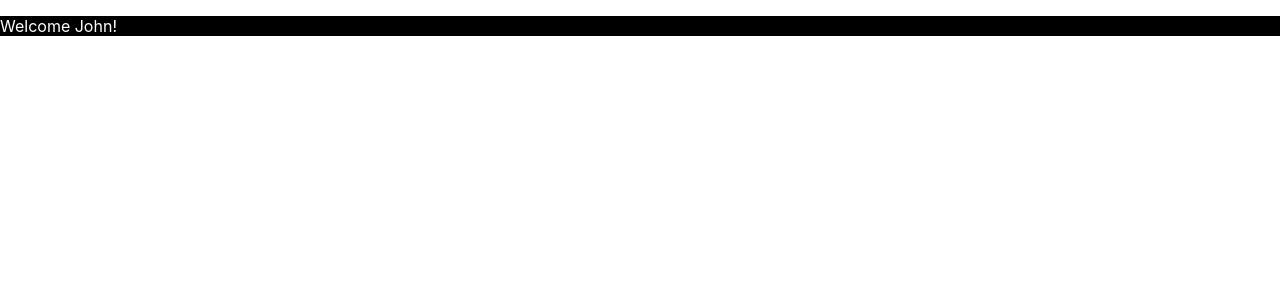
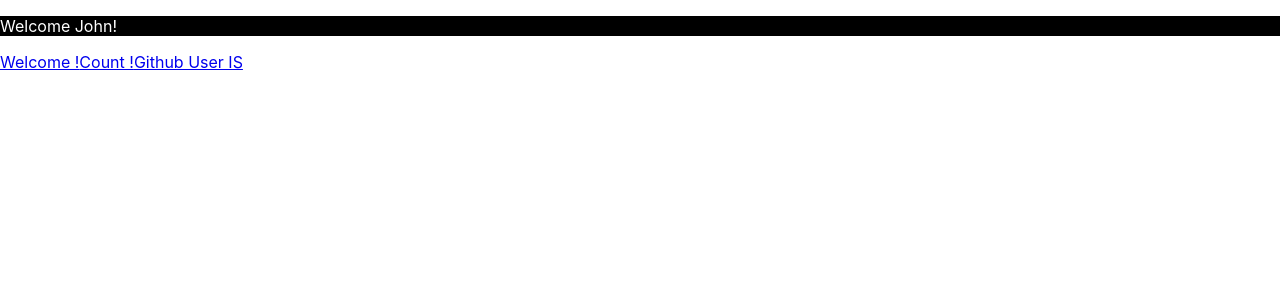
Before and after one commit to GiorgiNeparidze/react-exercises, a React (Create React App) app: page / in a window 1280 px wide. Shown: the top 300 px of the page. Built offline with nearby package versions, Linux system fonts and the light colour scheme.

Commit message:
finished react-router-04

```diff
--- a/src/App.js
+++ b/src/App.js
@@ -1,19 +1,23 @@
 import React from "react";
-
+import Counter from "./Counter";
 import Welcome from "./Welcome";
 import "./index.css";
-import { Routes, Route } from "react-router-dom";
+import { Routes, Route, Link } from "react-router-dom";
 import ShowGithubUser from "./ShowGithubUser";
-
 
 export class App extends React.Component {
   render() {
     return (
-      <Routes>
-
-        <Route path='/' element={<Welcome name="John" />} />
-        <Route path="users/:username" element={<ShowGithubUser />}/>
-      </Routes>
+      <div>
+        <Routes>
+          <Route path="/" element={<Welcome name="John" />} />
+          <Route path="counter" element={<Counter />} />
+          <Route path="users/username" element={<ShowGithubUser />} />
+        </Routes>
+        <Link to={"/"}>Welcome !</Link>
+        <Link to={"/counter"}>Count !</Link>
+        <Link to={"users/username"}>Github User IS</Link>
+      </div>
     );
   }
 }
--- a/src/ShowGithubUser.js
+++ b/src/ShowGithubUser.js
@@ -3,7 +3,7 @@ import GithubUser from "./GithubUser";
 import { useParams } from "react-router-dom";
 
 export default function ShowGithubUser() {
-  const {username} = useParams();
+  const {username = "GiorgiNeparidze" } = useParams();
 
   return (
     <div>
```
